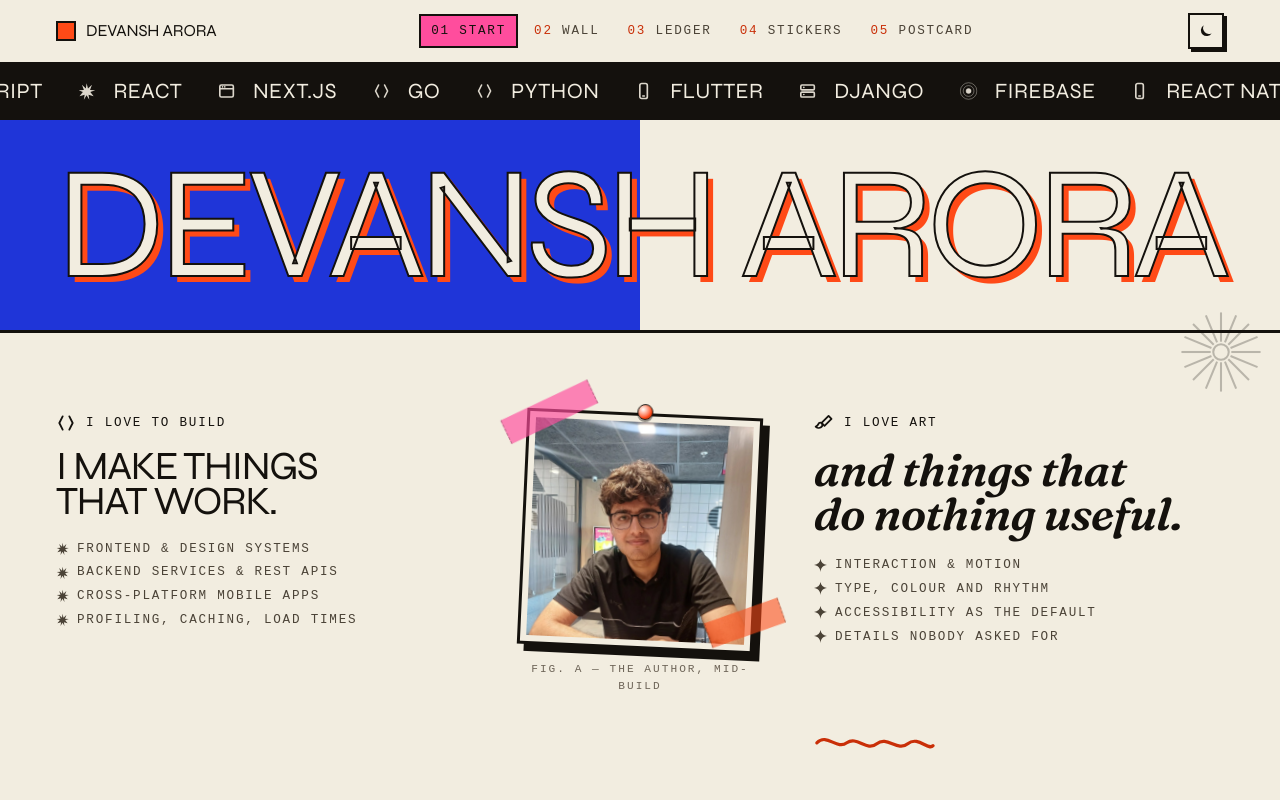
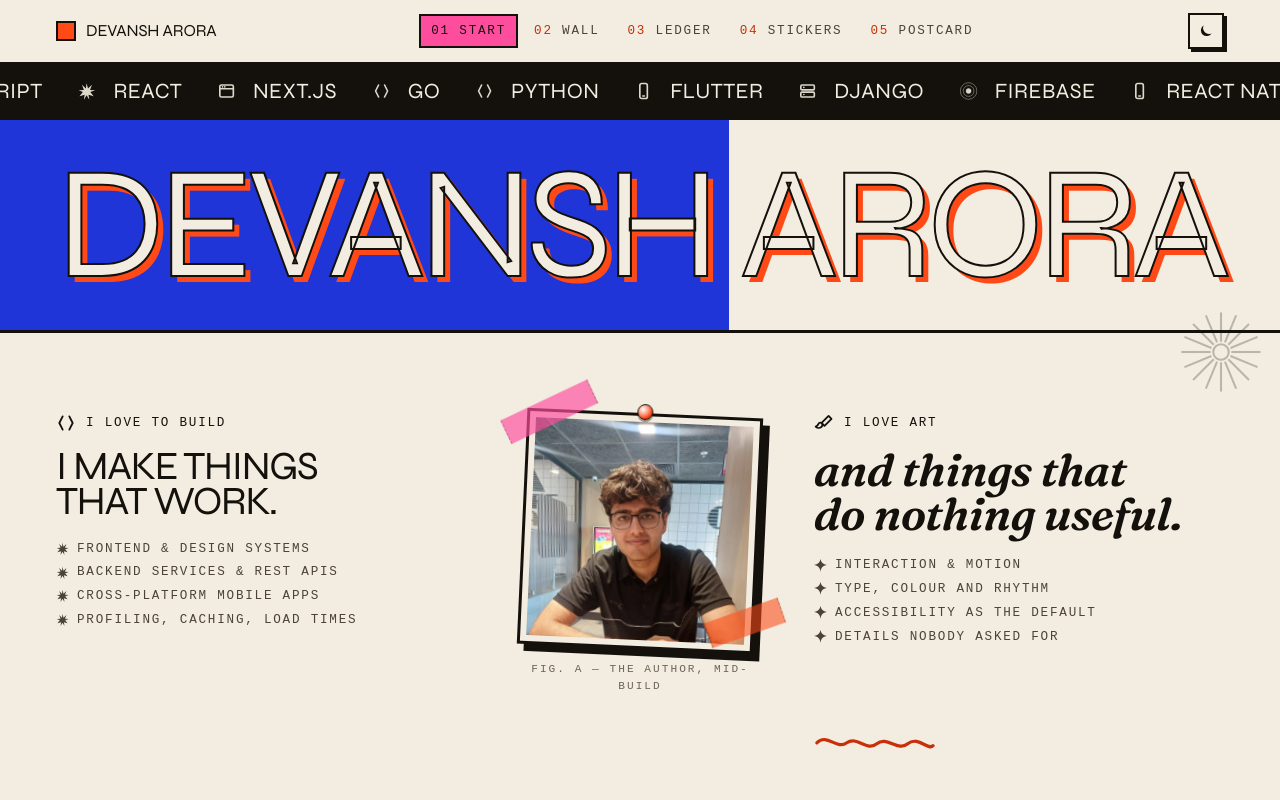
Before and after one commit to devansharora18/portfolio, a React (Vite) app: page / in a window 1280 px wide. Shown: the top 800 px of the page. Built offline with nearby package versions, Linux system fonts and the light colour scheme; a web font is replaced by a local one.

Commit message:
fix(hero): end the blue field just past the first name

```diff
--- a/src/components/Diptych.tsx
+++ b/src/components/Diptych.tsx
@@ -1,4 +1,4 @@
-import { useEffect, useState } from "react";
+import { useEffect, useRef, useState } from "react";
 import pfp from "../assets/pfp.png";
 import Tape from "./Tape";
 import { useFitText } from "../hooks/useFitText";
@@ -22,6 +22,8 @@ const artList = [
 export default function Diptych() {
   const [ready, setReady] = useState(false);
   const fitRef = useFitText<HTMLHeadingElement>();
+  const bandRef = useRef<HTMLDivElement>(null);
+  const firstRef = useRef<HTMLSpanElement>(null);
 
   useEffect(() => {
     let done = false;
@@ -36,6 +38,33 @@ export default function Diptych() {
     return () => window.clearTimeout(t);
   }, []);
 
+  /* The blue field ends just past the first name, whatever the viewport and
+     whatever size the nameplate gets fitted to. */
+  useEffect(() => {
+    const band = bandRef.current;
+    const first = firstRef.current;
+    if (!band || !first) return;
+
+    const apply = () => {
+      const b = band.getBoundingClientRect();
+      const f = first.getBoundingClientRect();
+      if (!b.width || !f.width) return;
+      const pct = ((f.right - b.left + 16) / b.width) * 100;
+      band.style.setProperty("--split", `${Math.min(94, Math.max(6, pct)).toFixed(3)}%`);
+    };
+
+    apply();
+    const ro = new ResizeObserver(apply);
+    ro.observe(band);
+    ro.observe(first);
+    const t = window.setTimeout(apply, 700);
+    if (document.fonts) document.fonts.ready.then(apply).catch(() => {});
+    return () => {
+      window.clearTimeout(t);
+      ro.disconnect();
+    };
+  }, []);
+
   return (
     <section
       id="cover"
@@ -47,10 +76,12 @@ export default function Diptych() {
         <Tape tone="ink" />
       </div>
 
-      <div className="nameband">
+      <div className="nameband" ref={bandRef}>
         <div className="wrap py-6 md:py-8">
           <h1 className="name loud" ref={fitRef}>
-            <span data-fit>Devansh Arora</span>
+            <span data-fit>
+              <span ref={firstRef}>Devansh</span> Arora
+            </span>
           </h1>
         </div>
       </div>
--- a/src/index.css
+++ b/src/index.css
@@ -604,7 +604,21 @@
   .nameband {
     position: relative;
     border-bottom: 3px solid var(--ink);
-    background: linear-gradient(to right, var(--ultra) 0 50%, var(--gesso) 50% 100%);
+    background: var(--ultra);
+  }
+  /* the paper half: its edge is placed past the first name by JS (--split) */
+  .nameband::after {
+    content: "";
+    position: absolute;
+    top: 0;
+    right: 0;
+    bottom: 0;
+    width: calc(100% - var(--split, 50%));
+    background: var(--gesso);
+  }
+  .nameband > .wrap {
+    position: relative;
+    z-index: 1;
   }
   .name {
     font-family: var(--font-loud);
```
